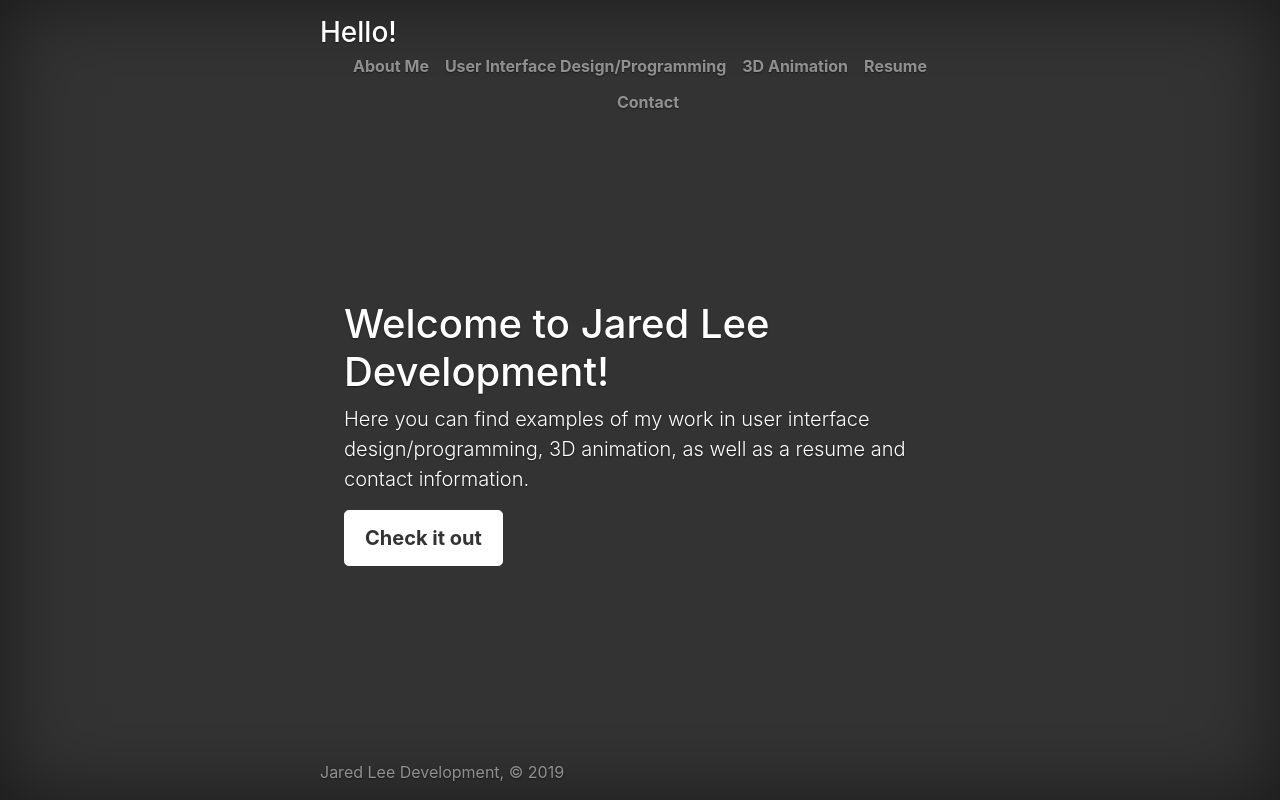
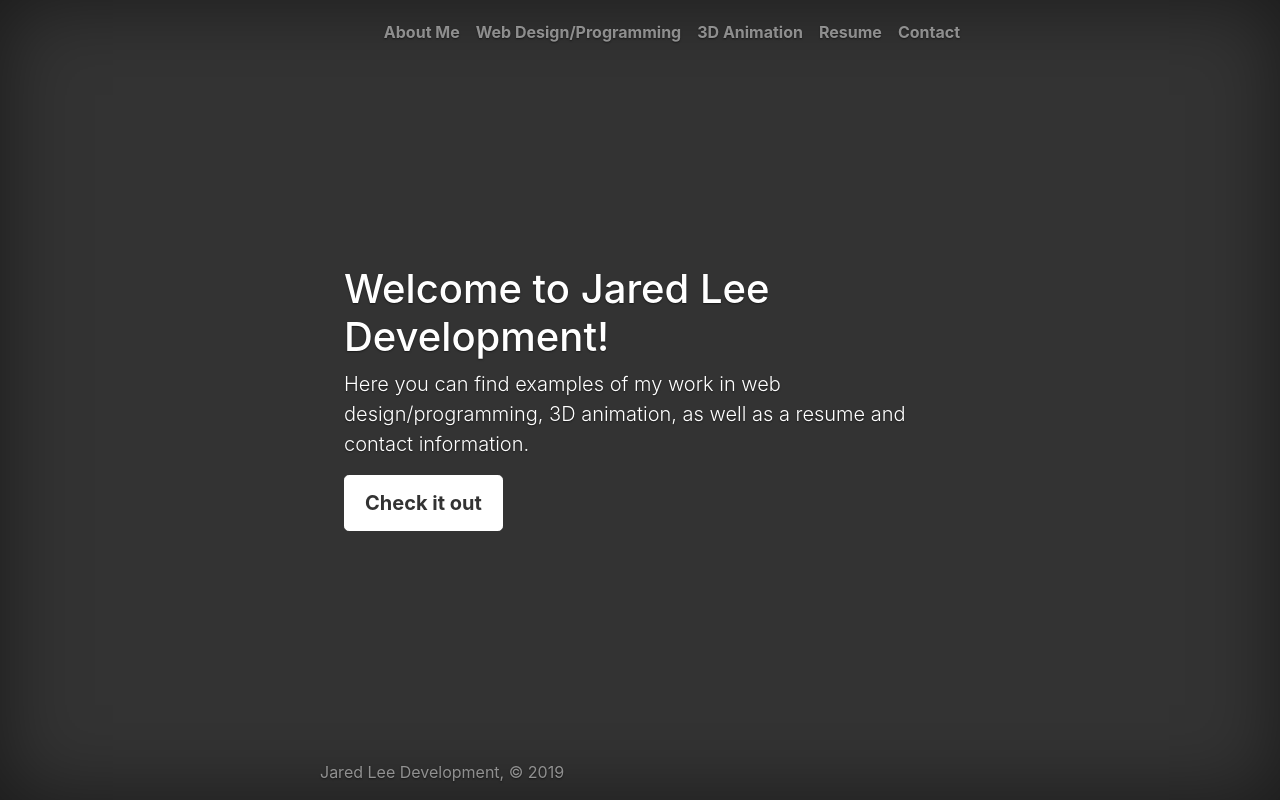
Before and after one commit to jaredleedev/jaredlee.develop, a website: page index.html in a window 1280 px wide. Drawn offline with nearby package versions, Linux system fonts and the light colour scheme.

Commit message:
Changes UI references to web references.

```diff
--- a/index.html
+++ b/index.html
@@ -21,10 +21,9 @@
     <div class="cover-container d-flex h-100 p-3 mx-auto flex-column">
         <header class="masthead mb-auto">
             <div class="inner">
-                <h3 class="masthead-brand">Hello!</h3>
                 <nav class="nav nav-masthead justify-content-center">
                     <a class="nav-link" href="#">About Me</a>
-                    <a class="nav-link" href="#">User Interface Design/Programming</a>
+                    <a class="nav-link" href="#">Web Design/Programming</a>
                     <a class="nav-link" href="#">3D Animation</a>
                     <a class="nav-link" href="#">Resume</a>
                     <a class="nav-link" href="#">Contact</a>
@@ -35,7 +34,7 @@
         <main role="main" class="inner cover">
             <h1 class="cover-heading">Welcome to Jared Lee Development!</h1>
             <p class="lead">
-                Here you can find examples of my work in user interface design/programming, 3D animation, as well as a resume and contact information.
+                Here you can find examples of my work in web design/programming, 3D animation, as well as a resume and contact information.
             </p>
             <p class="lead">
                 <a href="#" class="btn btn-lg btn-secondary">Check it out</a>
@@ -54,9 +53,9 @@
 
     <!-- End About Me -->
 
-    <!-- Start UI Design/Programming -->
+    <!-- Start Web Design/Programming -->
 
-    <!-- End UI Design/Programming -->
+    <!-- End Web Design/Programming -->
 
     <!-- Start 3D Animation -->
 
```
